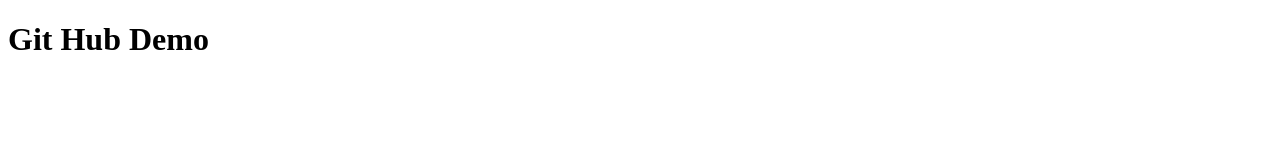
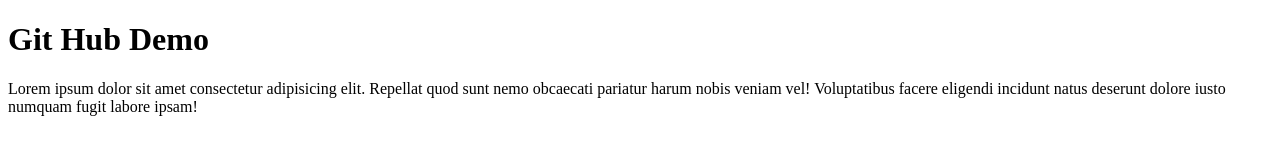
Before and after one commit to Thelonelyship/githubpractice, a plain HTML site: page index.html in a window 1280 px wide. Drawn offline with Linux system fonts and the light colour scheme.

Commit message:
Added a paragraph
Testing the commit function.

```diff
--- a/index.html
+++ b/index.html
@@ -7,5 +7,7 @@
 </head>
 <body>
     <h1>Git Hub Demo</h1>
+
+    <p>Lorem ipsum dolor sit amet consectetur adipisicing elit. Repellat quod sunt nemo obcaecati pariatur harum nobis veniam vel! Voluptatibus facere eligendi incidunt natus deserunt dolore iusto numquam fugit labore ipsam!</p>
 </body>
 </html>
```
